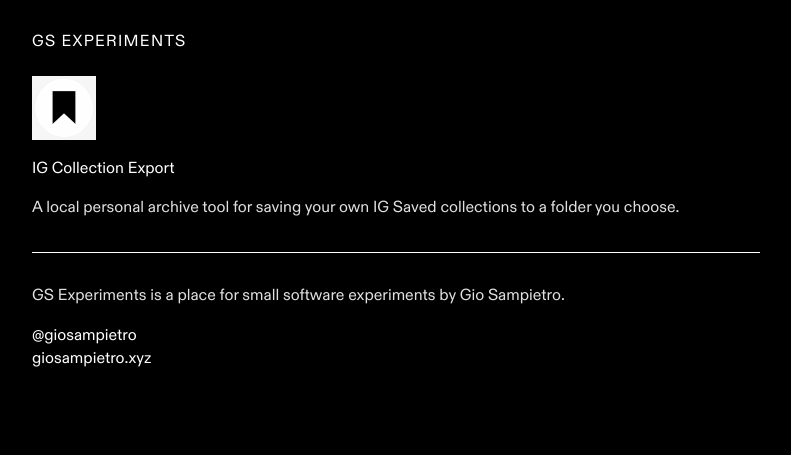
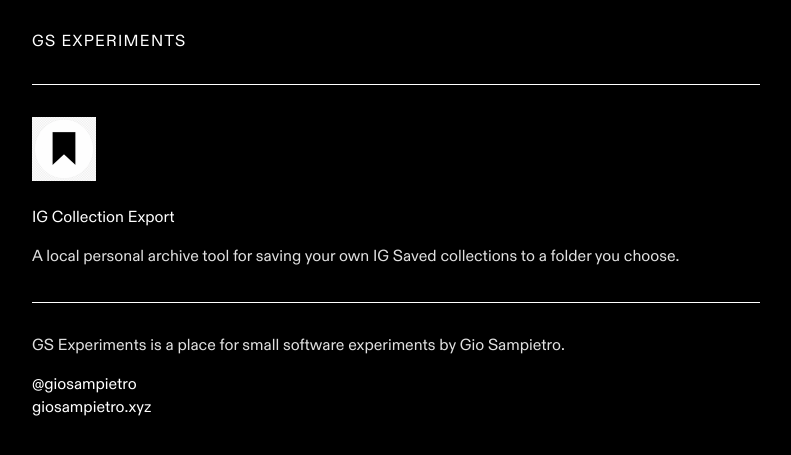
Before and after one commit to giosampietro/giosampietro-experiments, a Jekyll site: the page built from index.md, in a window 1280 px wide. Shown: the top 455 px of the page, without its empty margins (244-1035 px from the left). Built offline with Jekyll 4.4.1, drawn with Linux system fonts in a browser that asks for light colours.

Commit message:
Add dividers and clickable experiment icon

```diff
--- a/assets/styles.css
+++ b/assets/styles.css
@@ -53,6 +53,15 @@ body {
   width: 64px;
   height: 64px;
   margin: 0 0 18px;
+}
+
+.icon-link {
+  display: inline-block;
+}
+
+.icon-link:hover,
+.icon-link:focus-visible {
+  background: transparent;
 }
 
 .experiment-entry {
--- a/index.md
+++ b/index.md
@@ -5,8 +5,12 @@ title: GS Experiments
 
 # GS Experiments
 
+---
+
 <section class="experiment-entry">
-  <img class="product-icon" src="assets/icons/ig-collection-export-128.png" alt="IG Collection Export icon" width="64" height="64">
+  <a class="icon-link" href="ig-collection-export/">
+    <img class="product-icon" src="assets/icons/ig-collection-export-128.png" alt="IG Collection Export icon" width="64" height="64">
+  </a>
   <p><a href="ig-collection-export/">IG Collection Export</a></p>
   <p>
   A local personal archive tool for saving your own IG Saved collections to a folder you choose.
```
Also changed, not shown: ig-collection-export/index.md (+2 -0 lines).
